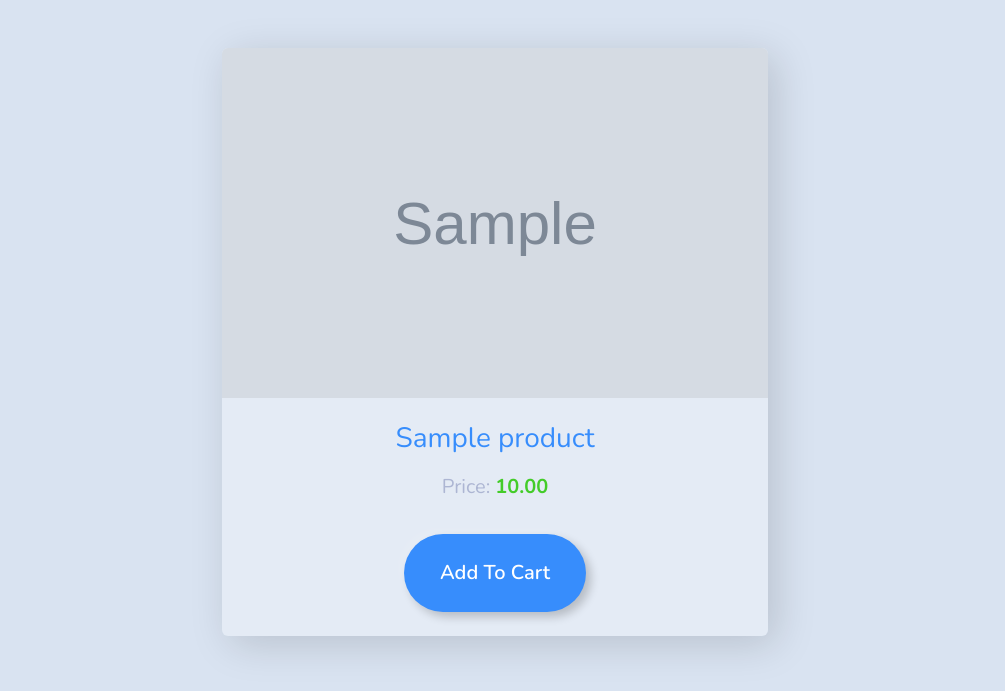
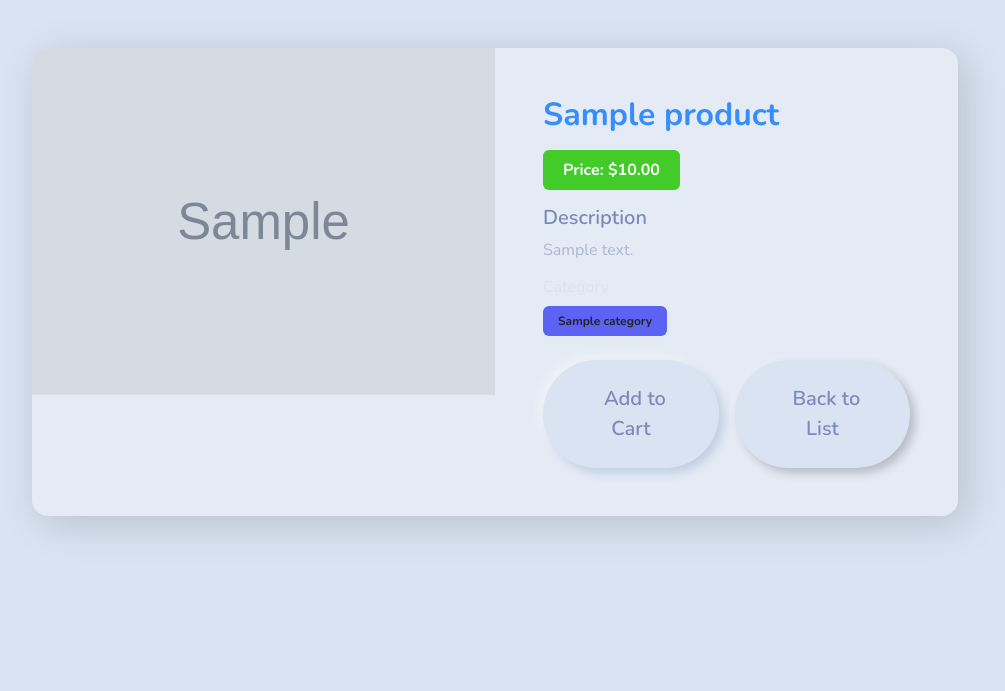
Before and after one commit to BahaaEldienZahi/e-commerceDjango, a Django app: page /product/1/ in a window 1280 px wide. Shown: the part 56-747 px from the top of the page, without its empty margins (145-1150 px from the left). Run offline with Django 5.2, Linux system fonts and the light colour scheme; tables that the repository leaves empty hold one stand-in row (values such as "Sample post"); grey boxes marked "Sample" are stand-in pictures.

Commit message:
Enhance product detail and catalog pages with improved layout and styling

```diff
--- a/Templates/app/product_detail.html
+++ b/Templates/app/product_detail.html
@@ -2,20 +2,50 @@
 {% load static %}
 
 {% block content %}
-<div class="container mt-5">
-    <div class="row justify-content-center">
-        <div class="col-md-6">
-            <div class="card shadow-lg border-0">
-                {% if product.img %}
-                <img src="{{ product.img.url }}" class="card-img-top img-fluid" alt="{{ product.name }}" style="max-height: 350px; object-fit: cover;">
-                {% endif %}
-                <div class="card-body text-center">
-                    <h3 class="card-title mb-3 text-primary">{{ product.name }}</h3>
-                    <p class="card-text fs-5 text-muted">Price: <strong class="text-success">{{ product.price }}</strong></p>
-                    <a class="btn btn-outline-primary btn-lg mt-3">Add To Cart</a>
-                </div>
+<div class="container py-5">
+  <div class="row justify-content-center">
+    <div class="col-lg-10">
+      <div class="card shadow-lg border-0 rounded-4 overflow-hidden">
+        <div class="row g-0">
+          {% if product.img %}
+          <div class="col-md-6">
+            <div class="ratio ratio-4x3">
+              <img src="{{ product.img.url }}" class="img-fluid object-fit-cover" alt="{{ product.name }}">
             </div>
+          </div>
+          {% endif %}
+
+          <div class="col-md-6">
+            <div class="card-body p-5">
+              <h2 class="card-title text-primary fw-bold mb-3">{{ product.name }}</h2>
+
+              <div class="mb-3">
+                <span class="badge bg-success fs-6">Price: ${{ product.price }}</span>
+              </div>
+
+              <div class="mb-3">
+                <h5 class="fw-semibold">Description</h5>
+                <p class="text-muted">{{ product.details|linebreaksbr }}</p>
+              </div>
+
+              <div class="mb-4">
+                <h6 class="text-secondary">Category</h6>
+                <span class="badge bg-info text-dark">{{ product.category.name }}</span>
+              </div>
+
+              <div class="d-flex gap-3">
+                <a href="#" class="btn btn-primary btn-lg flex-grow-1 rounded-pill">
+                  <i class="bi bi-cart-plus me-2"></i>Add to Cart
+                </a>
+                <a href="{% url 'products' %}" class="btn btn-outline-secondary btn-lg rounded-pill">
+                  <i class="bi bi-arrow-left-circle me-2"></i>Back to List
+                </a>
+              </div>
+            </div>
+          </div>
         </div>
+      </div>
     </div>
+  </div>
 </div>
 {% endblock %}
```
Also changed, not shown: Templates/app/products.html (+21 -12 lines), media/media/products/product1.jpg (added).
